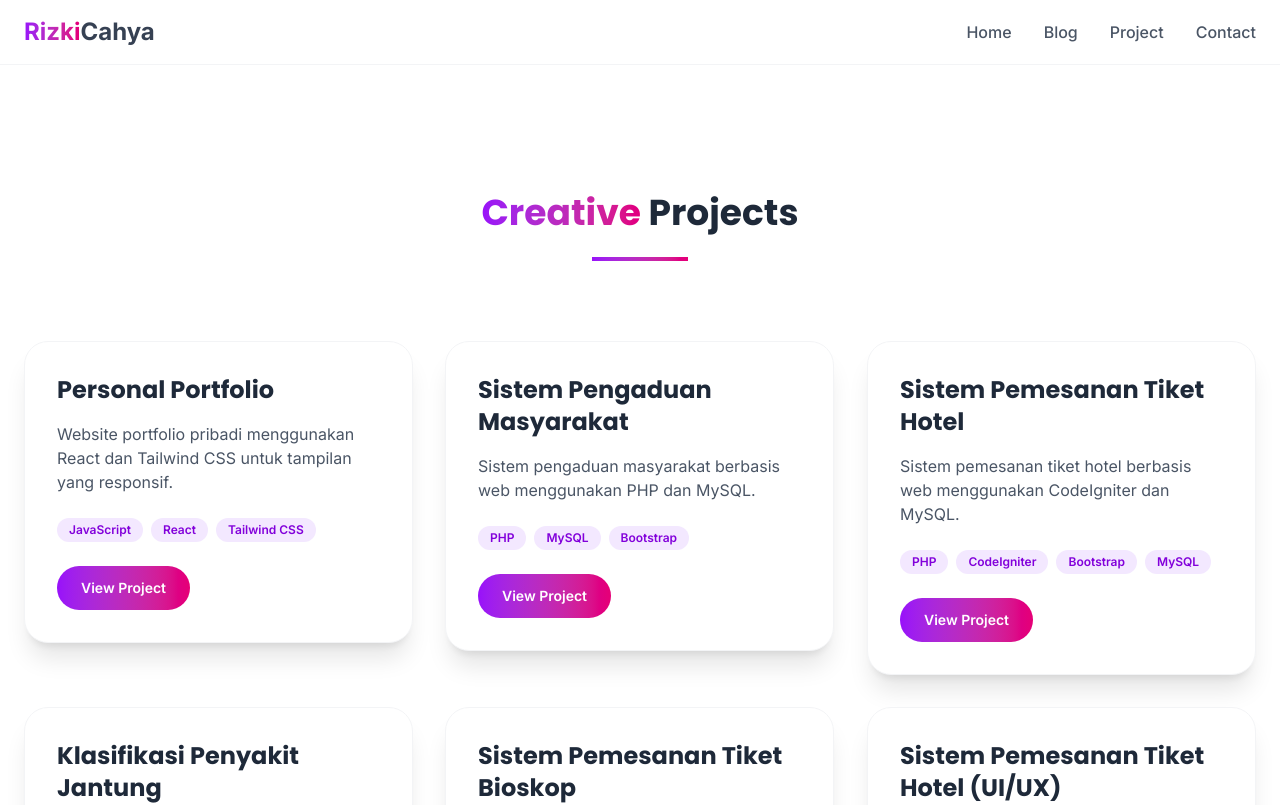
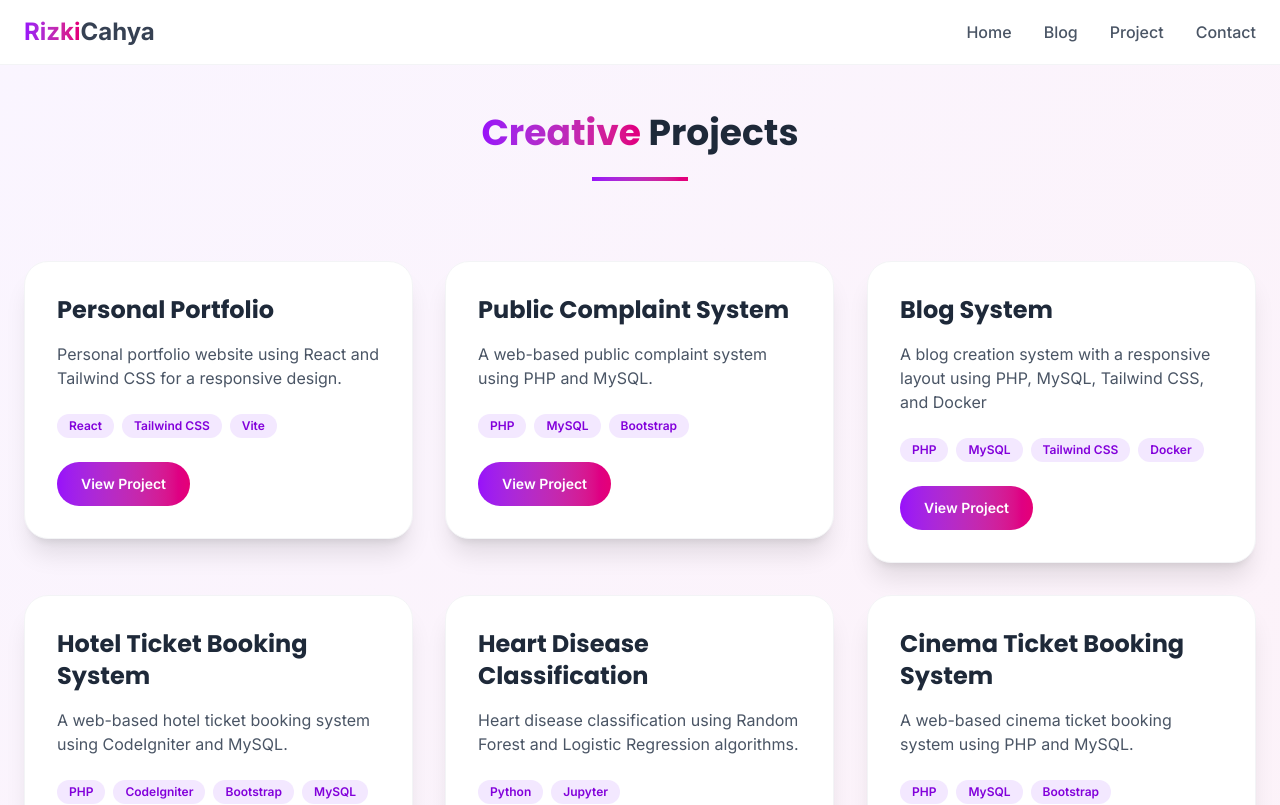
Before and after one commit to rizkicahyaa/WebProfile, a React (Vite) app: page /projects in a window 1280 px wide. Shown: the top 805 px of the page. Built offline with nearby package versions, Linux system fonts and the light colour scheme.

Commit message:
feat: add some icon tools or framework & fix footer in projects/contact

```diff
--- a/src/App.jsx
+++ b/src/App.jsx
@@ -30,13 +30,13 @@ function App() {
                     <>
                         <HeroSection />
                         <Skills />
-                        <Footer />
                     </>
                 }
             />
             <Route path="/projects" element={<Projects />} />
             <Route path="/contact" element={<Contact />} />
         </Routes>
+        <Footer />
     </Router>
   );
 }
--- a/src/components/HeroSection.jsx
+++ b/src/components/HeroSection.jsx
@@ -5,7 +5,7 @@ import { faInstagram, faFacebook, faLinkedin, faGithub } from '@fortawesome/free
 
 export default function HeroSection() {
     return (
-        <section id="home" className="py-20 bg-gradient-to-br from-white via-purple-50 to-pink-50 relative overflow-hidden">
+        <section id="home" className="py-6 bg-gradient-to-br from-white via-purple-50 to-pink-50 relative overflow-hidden">
             {/* Geometric Background Elements */}
             <div className="absolute inset-0 overflow-hidden">
                 <div className="absolute top-20 left-10 w-32 h-32 bg-purple-200 rounded-full opacity-20 animate-bounce"></div>
@@ -52,7 +52,7 @@ export default function HeroSection() {
                         </div>
 
                         <p className="text-lg text-gray-600 leading-relaxed max-w-lg font-['Inter']">
-                            Assalamu'alaikum perkenalkan nama saya Rizki Cahya Ramdani, saya adalah mahasiswa Informatika dari Universitas Amikom Yogyakarta yang tertarik pada dunia IT seperti Full-stack development, UI/UX design, dan Graphic design.
+                            Hello there, my name is Rizki Cahya Ramdani. I am a computer science student at Amikom University in Yogyakarta who is interested in the world of IT, such as Software engineering.
                         </p>
 
                         <div className="flex items-center space-x-4 text-purple-600 font-medium font-['Inter']">
--- a/src/components/Navbar.jsx
+++ b/src/components/Navbar.jsx
@@ -77,7 +77,7 @@ export default function Navbar() {
                             Blog
                         </a>
 
-                        <Link to="/project" className="text-gray-600 hover:text-purple-600 transition duration-300 font-medium font-['Inter']" onClick={toggleMenu}>Project</Link>
+                        <Link to="/projects" className="text-gray-600 hover:text-purple-600 transition duration-300 font-medium font-['Inter']" onClick={toggleMenu}>Project</Link>
 
                         <Link to="/contact" className="text-gray-600 hover:text-purple-600 transition duration-300 font-medium font-['Inter']" onClick={toggleMenu}>Contact</Link>
                     </div>
--- a/src/components/skillsData.jsx
+++ b/src/components/skillsData.jsx
@@ -20,13 +20,13 @@ export const skills = [
         delay: 300,
     },
     {
-        name: "Python",
-        icon: "https://cdn.jsdelivr.net/gh/devicons/devicon/icons/python/python-original.svg",
+        name: "React",
+        icon: "https://cdn.jsdelivr.net/gh/devicons/devicon/icons/react/react-original.svg",
         delay: 400,
     },
     {
-        name: "React",
-        icon: "https://cdn.jsdelivr.net/gh/devicons/devicon/icons/react/react-original.svg",
+        name: "Laravel",
+        icon: "https://cdn.jsdelivr.net/gh/devicons/devicon/icons/laravel/laravel-original.svg",
         delay: 500,
     },
     {
@@ -45,8 +45,18 @@ export const skills = [
         delay: 800,
     },
     {
+        name: "NodeJS",
+        icon: "https://cdn.jsdelivr.net/gh/devicons/devicon/icons/nodejs/nodejs-original.svg",
+        delay: 900,
+    },
+    {
+        name: "Docker",
+        icon: "https://cdn.jsdelivr.net/gh/devicons/devicon/icons/docker/docker-original.svg",
+        delay: 1000,
+    },
+    {
         name: "Figma",
         icon: "https://cdn.jsdelivr.net/gh/devicons/devicon/icons/figma/figma-original.svg",
-        delay: 900,
+        delay: 1100,
     },
 ];
--- a/src/pages/Contact.jsx
+++ b/src/pages/Contact.jsx
@@ -19,7 +19,7 @@ export default function Contact() {
     };
 
     return (
-        <section id="contact" className="py-32 bg-gradient-to-br from-purple-50 to-pink-50 relative">
+        <section id="contact" className="py-12 bg-gradient-to-br from-purple-50 to-pink-50 relative">
             <div className="container mx-auto px-6">
                 <div className="text-center mb-20">
                     <h2 className="text-4xl font-bold mb-6 font-['Poppins']" data-aos="fade-down">
--- a/src/pages/Projects.jsx
+++ b/src/pages/Projects.jsx
@@ -4,7 +4,7 @@ import { projects } from "./projectsData.jsx";
 
 const Projects = () => {
     return (
-        <section id="project" className="py-32 bg-white relative">
+        <section id="project" className="py-12 bg-gradient-to-br from-purple-50 to-pink-50 relative">
             <div className="container mx-auto px-6">
                 <div className="text-center mb-20">
                     <h2 className="text-4xl font-bold mb-6 font-['Poppins']" data-aos="fade-down">
--- a/src/pages/projectsData.jsx
+++ b/src/pages/projectsData.jsx
@@ -1,44 +1,51 @@
 export const projects = [
     {
         title: "Personal Portfolio",
-        description: "Website portfolio pribadi menggunakan React dan Tailwind CSS untuk tampilan yang responsif.",
-        tech: ["JavaScript", "React", "Tailwind CSS"],
+        description: "Personal portfolio website using React and Tailwind CSS for a responsive design.",
+        tech: ["React", "Tailwind CSS", "Vite"],
         link: "https://github.com/rizkicahya-ramdani/web-profile-react",
         delay: 0
     },
     {
-        title: "Sistem Pengaduan Masyarakat",
-        description: "Sistem pengaduan masyarakat berbasis web menggunakan PHP dan MySQL.",
+        title: "Public Complaint System",
+        description: "A web-based public complaint system using PHP and MySQL.",
         tech: ["PHP", "MySQL", "Bootstrap"],
         link: "https://github.com/rizkicahya-ramdani/aplikasi-pengaduan-masyarakat",
         delay: 100
     },
     {
-        title: "Sistem Pemesanan Tiket Hotel",
-        description: "Sistem pemesanan tiket hotel berbasis web menggunakan CodeIgniter dan MySQL.",
-        tech: ["PHP", "CodeIgniter", "Bootstrap", "MySQL"],
-        link: "https://github.com/rizkicahya-ramdani/aplikasi-pemesanan-hotel",
+        title: "Blog System",
+        description: "A blog creation system with a responsive layout using PHP, MySQL, Tailwind CSS, and Docker",
+        tech: ["PHP", "MySQL", "Tailwind CSS", "Docker"],
+        link: "https://github.com/rizkicahya-ramdani/ClaireBlog",
         delay: 200
     },
     {
-        title: "Klasifikasi Penyakit Jantung",
-        description: "Klasifikasi penyakit jantung menggunakan algoritma Random Forest dan Logistic Regression.",
-        tech: ["Python", "Jupyter"],
-        link: "https://github.com/rizkicahya-ramdani/klasifikasi-penyakit-jantung",
+        title: "Hotel Ticket Booking System",
+        description: "A web-based hotel ticket booking system using CodeIgniter and MySQL.",
+        tech: ["PHP", "CodeIgniter", "Bootstrap", "MySQL"],
+        link: "https://github.com/rizkicahya-ramdani/aplikasi-pemesanan-hotel",
         delay: 300
     },
     {
-        title: "Sistem Pemesanan Tiket Bioskop",
-        description: "Sistem pemesanan tiket bioskop berbasis web menggunakan PHP dan MySQL.",
-        tech: ["PHP", "MySQL", "Bootstrap"],
-        link: "https://github.com/Fauzi-Taufiq/bioskop",
+        title: "Heart Disease Classification",
+        description: "Heart disease classification using Random Forest and Logistic Regression algorithms.",
+        tech: ["Python", "Jupyter"],
+        link: "https://github.com/rizkicahya-ramdani/klasifikasi-penyakit-jantung",
         delay: 400
     },
     {
-        title: "Sistem Pemesanan Tiket Hotel (UI/UX)",
-        description: "Prototype sistem pemesanan tiket hotel berbasis mobile menggunakan Figma.",
+        title: "Cinema Ticket Booking System",
+        description: "A web-based cinema ticket booking system using PHP and MySQL.",
+        tech: ["PHP", "MySQL", "Bootstrap"],
+        link: "https://github.com/Fauzi-Taufiq/bioskop",
+        delay: 500
+    },
+    {
+        title: "Hotel Ticket Booking System (UI/UX)",
+        description: "A mobile-based hotel ticket booking system prototype using Figma.",
         tech: ["Figma"],
         link: "https://www.figma.com/design/eSa9brf8IkddzMcMuTHBG2/Sistem-Pemesanan-Tiket-Hotel?node-id=0-1&t=K0ksMtmmtNOVZMN9-1",
-        delay: 500
+        delay: 600
     }
 ];
```
Also changed, not shown: src/components/Skills.jsx (+5 -5 lines).
